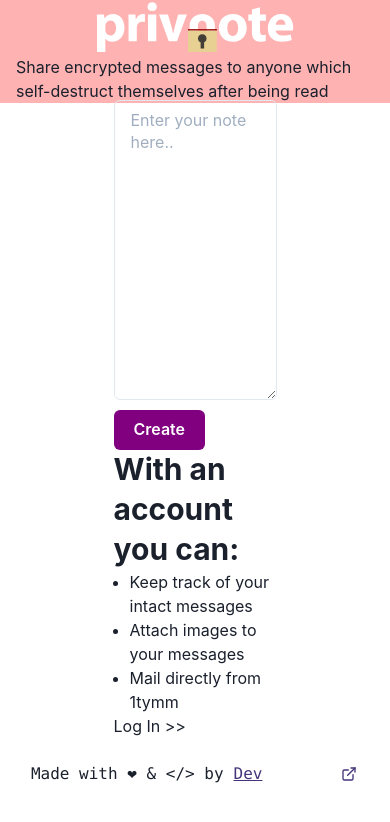
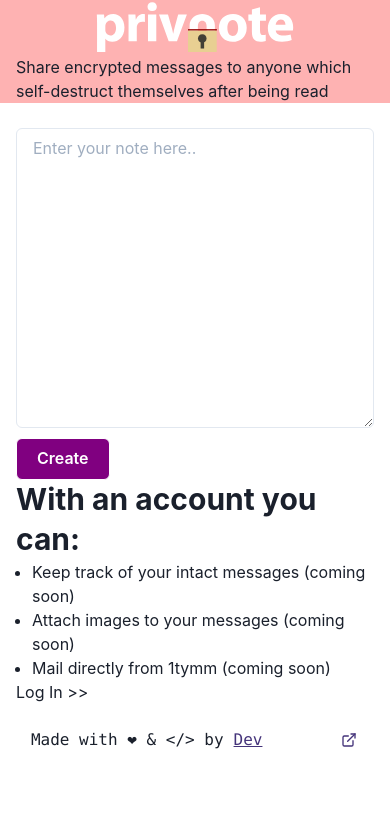
Before and after one commit to devnm21/1tymm, a Next.js app: page / in a window 390 px wide. Shown: the top 822 px of the page. Built offline with nearby package versions, Linux system fonts and the light colour scheme.

Commit message:
mobile responsive, loading btn fix

```diff
--- a/components/Navbar/index.js
+++ b/components/Navbar/index.js
@@ -7,7 +7,7 @@
 			maxWidth={'full'}
 			type={'telegram'}
 			centerContent
-			css={{ position: 'fixed', top: 0 }}>
+			css={{ position: 'fixed', top: 0, zIndex: 1   }}>
 			<img className={'mx-auto rounded-full py-1 px-4'} src={'/privnote-logo.svg'} alt={'logo'} />
 			<p>
 				Share encrypted messages to anyone which self-destruct themselves after being read
--- a/components/NoteInput/index.js
+++ b/components/NoteInput/index.js
@@ -9,10 +9,15 @@
 	const [message, setMessage] = useState('');
 	const [view, setView] = useState('note');
 	const [link, setLink] = useState('');
+	const [copyButtonText, setCopyButtonText] = useState('Copy');
 	const [isLoading, setIsLoading] = useState(false);
+	const wait = () => new Promise((resolve) => {
+		setTimeout(() => resolve(), 3000)
+	});
 	const createMessageHandler = async (e) => {
 		e.preventDefault();
 		setIsLoading(true)
+		await wait();
 		const res = await createMessage(message);
 		setIsLoading(false);
 		setView('link');
@@ -20,7 +25,7 @@
 	}
 	if (view === 'link' && link) {
 		return <>
-			<Container css={{ marginTop: '200px', marginBottom: '80px' }} backgroundColor={'red.100'} >
+			<Container css={{ marginTop: '200px', marginBottom: '80px', padding: '20px' }} backgroundColor={'red.100'} >
 				<Link marginLeft={'10px'}
 				      color={'purple.800'}
 				      textDecoration={'underline'}
@@ -28,13 +33,25 @@
 					{link}
 				<ExternalLinkIcon mx="2px" />
 				</Link>
+				<Button
+					display={'block'}
+					backgroundColor={'purple'}
+					bgColor={'green.400'}
+					margin={'5px'}
+					onClick={() => {
+						navigator.clipboard.writeText(link);
+						setCopyButtonText('Copied')
+						}
+					}
+				>
+					{copyButtonText}
+				</Button>
 			</Container>
 			<Button
 				backgroundColor={'purple'}
 				color={'white'}
 				padding={'20px'}
 				marginTop={'10px'}
-				isLoading={isLoading}
 				loadingText={'Creating...'}
 				onClick={() => {
 					setView('note');
@@ -54,6 +71,9 @@
 			color={'white'}
 			padding={'20px'}
 			marginTop={'10px'}
+			isLoading={isLoading}
+			colorScheme="teal"
+			variant="outline"
 			_hover={{ backgroundColor: 'blue' }} >
 			Create
 		</Button>
--- a/pages/_app.js
+++ b/pages/_app.js
@@ -13,7 +13,7 @@
   >
     <ChakraProvider>
       <Navbar />
-      <div style={{ marginTop: '100px'}}>
+      <div style={{ marginTop: '8em'}}>
         <Component {...pageProps} />
       </div>
     </ChakraProvider>
--- a/pages/index.js
+++ b/pages/index.js
@@ -11,13 +11,13 @@
         <title>1tymm</title>
         <link rel="icon" href="/favicon.ico" />
       </Head>
-      <Container maxWidth={'50%'} >
+      <Container >
         <NoteInput />
         <Heading as={'h3'}>With an account you can:</Heading>
         <UnorderedList>
-          <ListItem>Keep track of your intact messages</ListItem>
-          <ListItem>Attach images to your messages</ListItem>
-          <ListItem>Mail directly from 1tymm</ListItem>
+          <ListItem>Keep track of your intact messages (coming soon)</ListItem>
+          <ListItem>Attach images to your messages (coming soon)</ListItem>
+          <ListItem>Mail directly from 1tymm (coming soon)</ListItem>
         </UnorderedList>
         <LoginButton />
       </Container>
```
